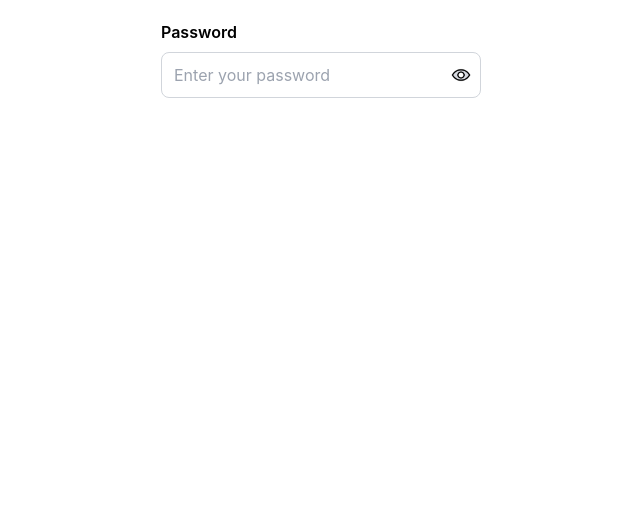
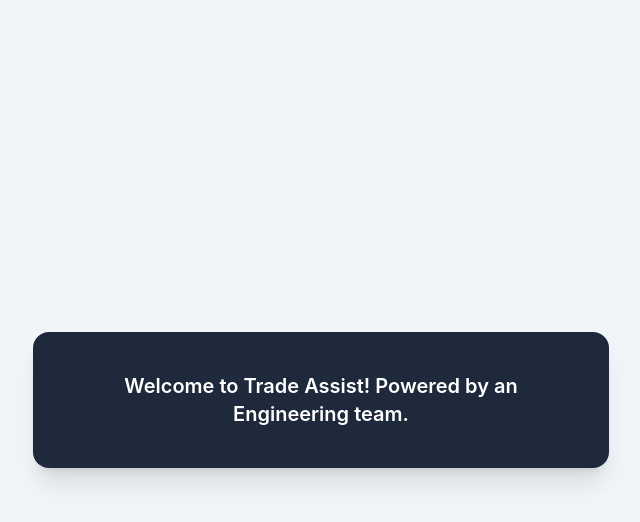
Before and after one commit to Subhratanu-Saha/trade-assist-app, a React (Create React App) app: page / in a window 1280 px wide. Shown: the top 522 px of the page, without its empty margins (319-959 px from the left). Built offline with nearby package versions, Linux system fonts and the light colour scheme.

Commit message:
Enhance App component layout and styling
Updated the App component layout with a header and styling.

```diff
--- a/src/App.js
+++ b/src/App.js
@@ -2,8 +2,12 @@
 
 function App() {
   return (
-    <div>
-      <PasswordInput/>
+     <div className="min-h-screen bg-slate-100 flex items-center justify-center px-4">
+      <header className="w-full max-w-xl rounded-2xl bg-slate-800 px-8 py-10 text-center text-white shadow-xl">
+        <p className="text-xl font-semibold">
+          Welcome to Trade Assist! Powered by an Engineering team.
+        </p>
+      </header>
     </div>
   );
 }
```
